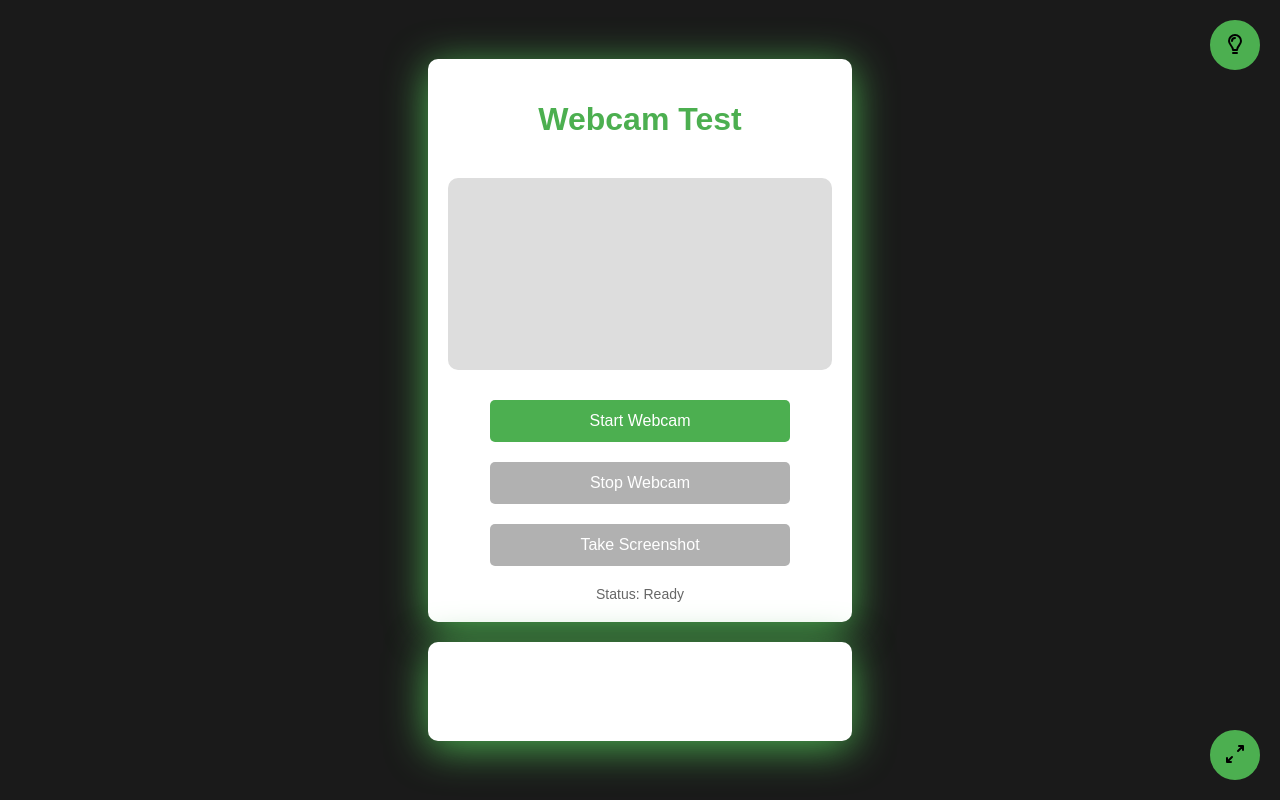
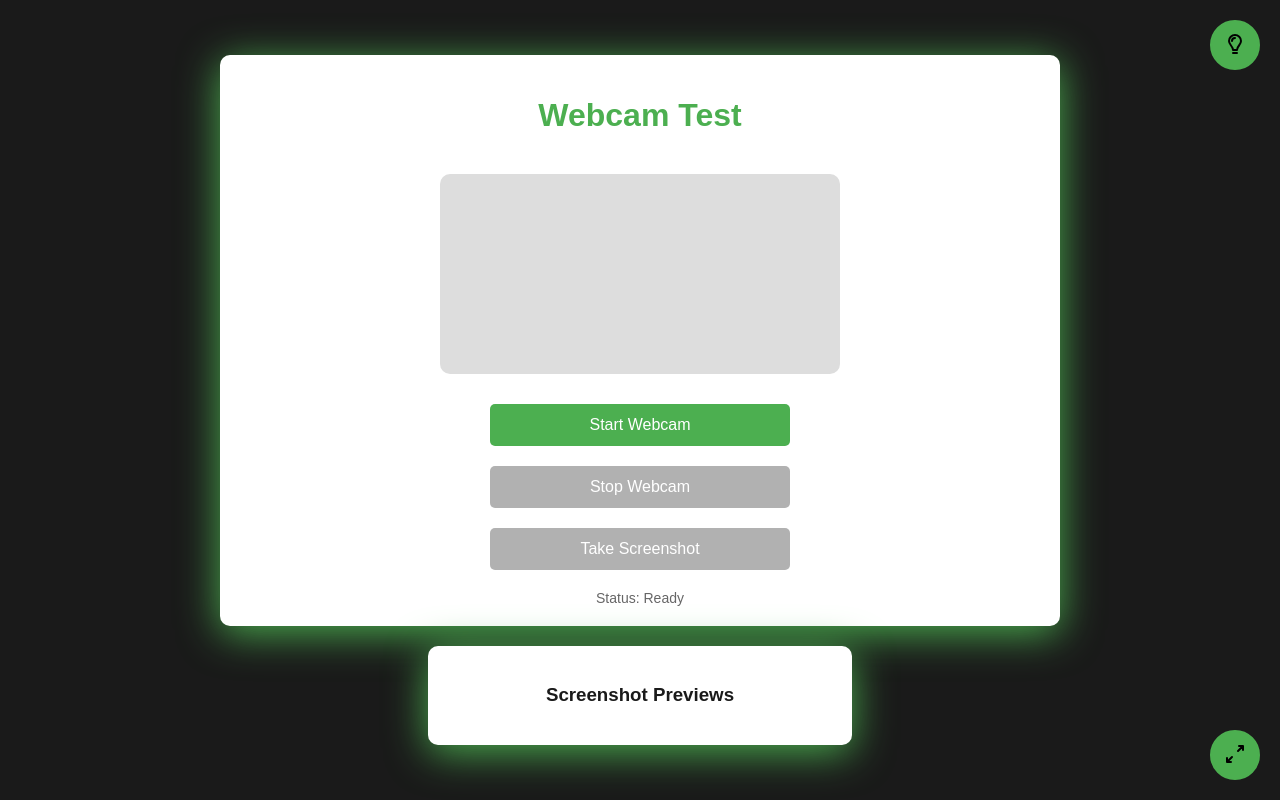
Before and after one commit to Not-Siddharth19/WebCamTester-SID, a plain HTML site: page index.html in a window 1280 px wide. Both pictures are taken after a click on the button 1235 px from the left and 45 px from the top of the page. Drawn offline with Linux system fonts and the light colour scheme.

Commit message:
cam privv

```diff
--- a/style.css
+++ b/style.css
@@ -70,7 +70,7 @@ h1 {
 /* Dark Mode Style */
 .dark-mode {
   background-color: #1a1a1a;
-  color: white;
+  color: #1a1a1a;
 }
 
 /* Container for video, buttons, and status */
@@ -79,7 +79,7 @@ h1 {
   border-radius: 10px;
   background-color: #ffffff;
   box-shadow: 0 7px 40px #4CAF50;
-  width: 30%;
+  width: 70%;
   max-width: 800px;
   display: flex;
   flex-direction: column;
```
